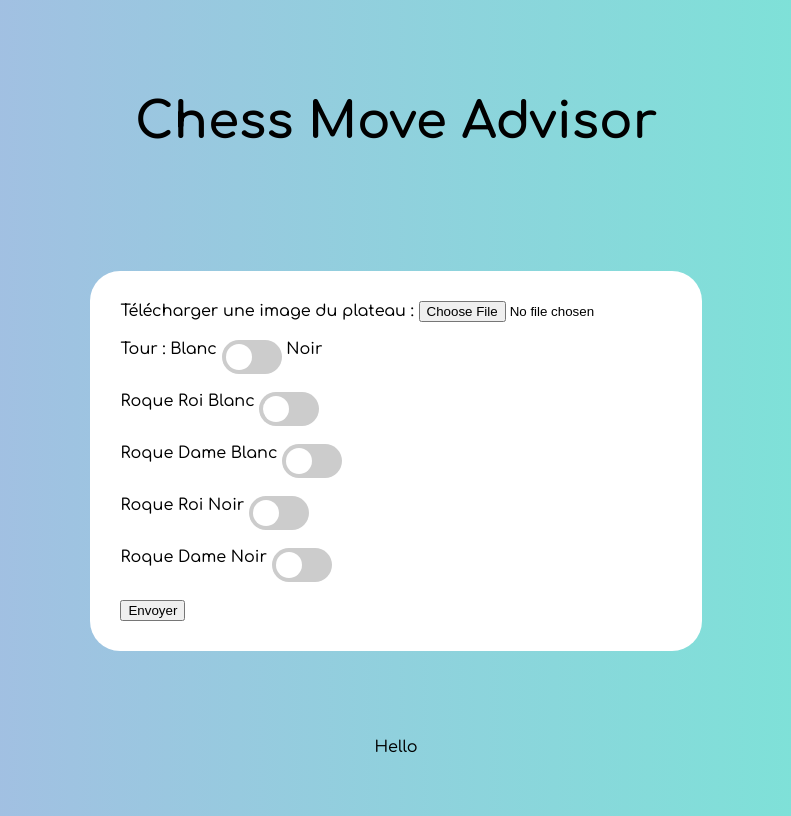
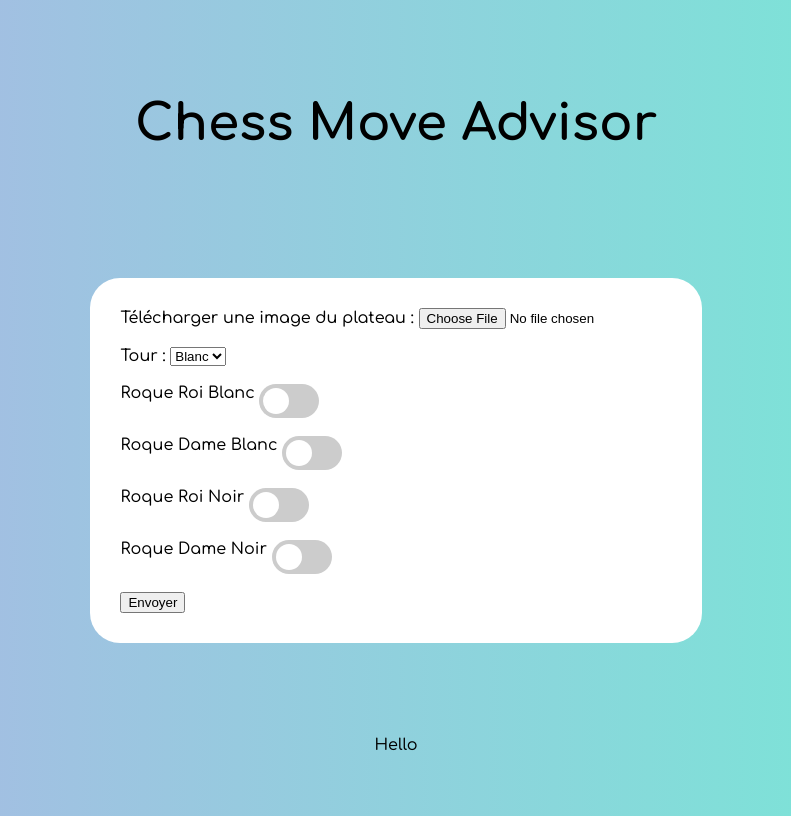
Before and after one commit to RBozoki/ChessMoveAdvisor, a Flask app: page / in a window 1280 px wide. Shown: the whole page, without its empty margins (244-1035 px from the left). Run offline with Flask 3, Linux system fonts and the light colour scheme.

Commit message:
drop down menu

```diff
--- a/src/app.py
+++ b/src/app.py
@@ -41,7 +41,7 @@ def process():
         file.save(file_path)
 
         # Obtenir les autres paramètres du formulaire
-        turn = 'b' if 'turn' in request.form else 'w'
+        turn = request.form.get('turn', 'w')
         white_king_castling = 'white_king_castling' in request.form
         white_queen_castling = 'white_queen_castling' in request.form
         black_king_castling = 'black_king_castling' in request.form
--- a/src/templates/index.html
+++ b/src/templates/index.html
@@ -25,12 +25,11 @@
                 <label for="image">Télécharger une image du plateau :</label>
                 <input type="file" id="image" name="image" accept="image/*" required><br><br>
 
-                <label for="turn">Tour : Blanc</label>
-                <label class="switch">
-                    <input type="checkbox" id="turn" name="turn" value="w">
-                    <span class="slider round"></span>
-                </label>
-                <label for="turn">Noir</label><br><br>
+                <label for="turn">Tour :</label>
+                <select id="turn" name="turn" required>
+                    <option value="w">Blanc</option>
+                    <option value="b">Noir</option>
+                </select><br><br>
 
                 <label for="white_king_castling">Roque Roi Blanc</label>
                 <label class="switch">
```
